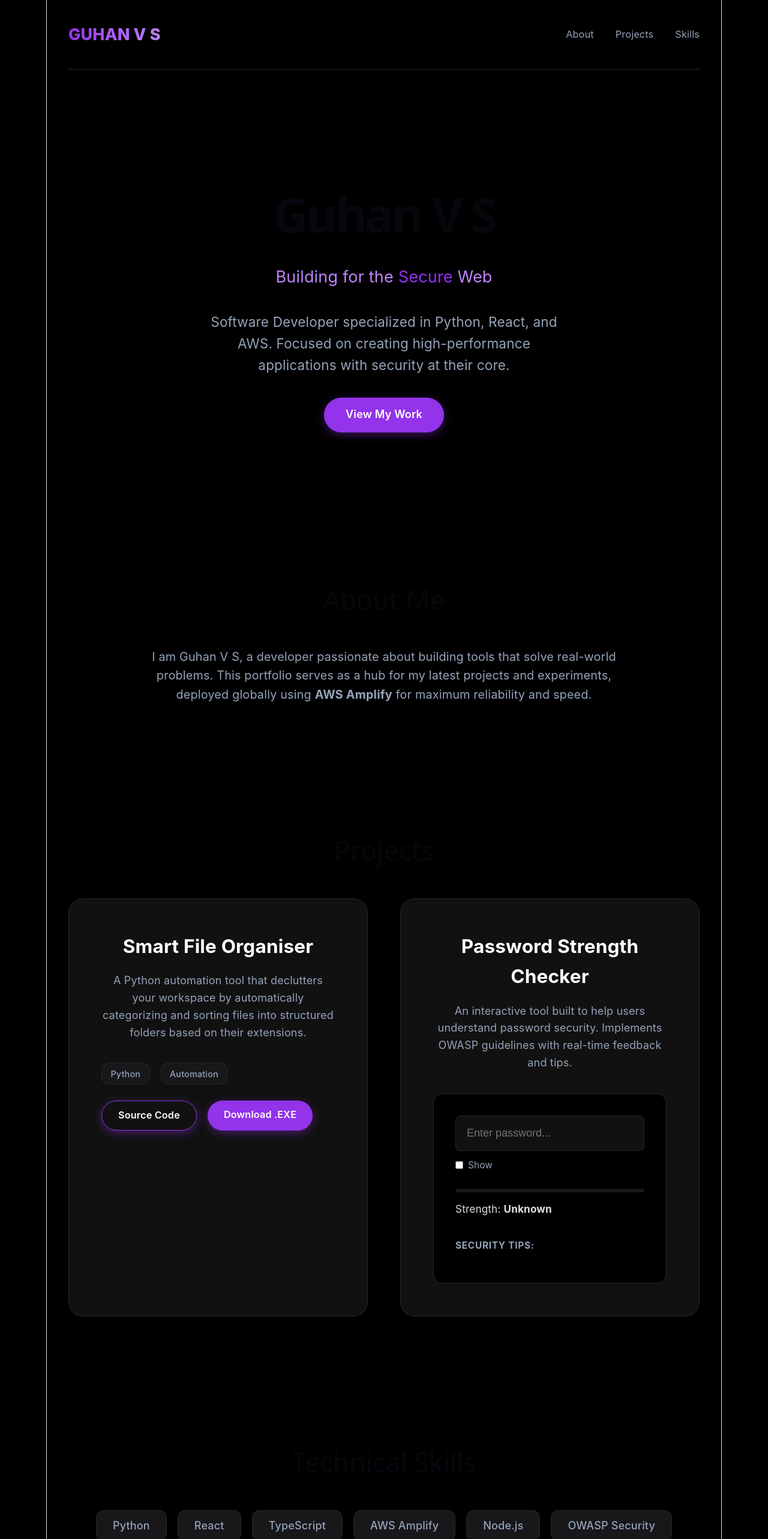
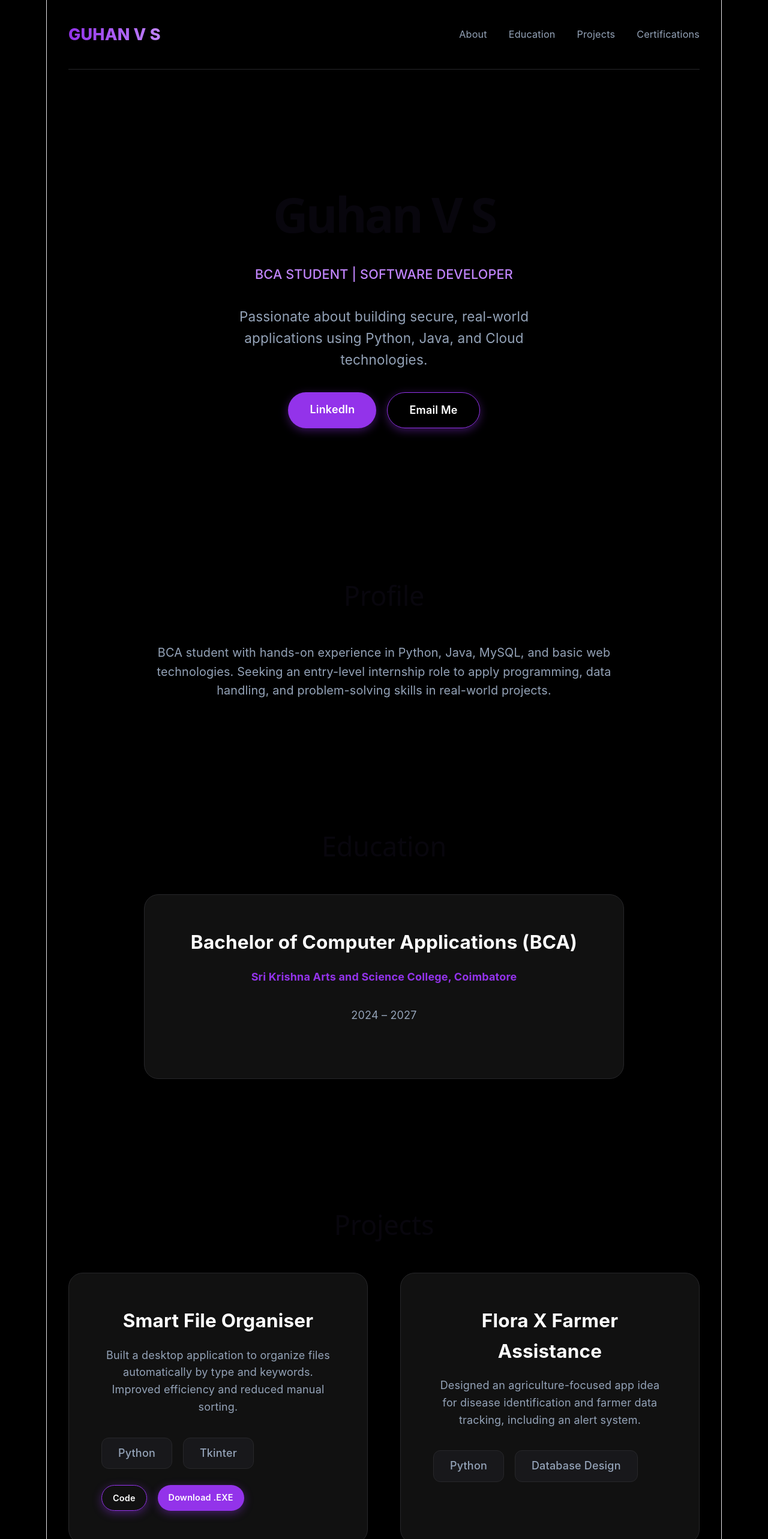
Before and after one commit to Guhan-VS/Portfolio, a React app: page / in a window 1280 px wide. Shown: the top 2566 px of the page at 60% size. Built offline with nearby package versions, Linux system fonts and the light colour scheme; the HTML template or start-up script is replaced by a standard one.

Commit message:
Integrated full resume details: Education, Certifications, and new Projects

```diff
--- a/src/App.tsx
+++ b/src/App.tsx
@@ -2,37 +2,59 @@ import './App.css'
 import PasswordChecker from './apps/PasswordChecker/PasswordChecker'
 
 function App() {
+  const certifications = [
+    { title: 'IBM Full Stack Software Developer', issuer: 'IBM', year: '2025' },
+    { title: 'Microsoft AI & ML Engineering', issuer: 'Microsoft', year: '2025' },
+    { title: 'Google Data Analytics Certificate', issuer: 'Google', year: '2025' },
+    { title: 'IBM AI Developer', issuer: 'IBM', year: '2025' },
+    { title: 'Google Gen AI Program', issuer: 'GDG', year: '2024-2025' },
+    { title: 'Google IT Support & Automation', issuer: 'Google', year: '2025' },
+  ];
+
   return (
     <div className="portfolio">
       <nav className="navbar">
         <div className="logo">GUHAN V S</div>
         <div className="nav-links">
           <a href="#about">About</a>
+          <a href="#education">Education</a>
           <a href="#projects">Projects</a>
-          <a href="#skills">Skills</a>
+          <a href="#certifications">Certifications</a>
         </div>
       </nav>
 
       <header className="hero">
         <h1>Guhan V S</h1>
-        <p style={{ fontSize: '1.5rem', marginTop: '1rem', color: 'var(--accent-purple)' }}>
-          Building for the <span className="purple-text">Secure</span> Web
+        <p style={{ fontSize: '1.2rem', marginTop: '1rem', color: 'var(--accent-purple)', fontWeight: '500' }}>
+          BCA STUDENT | SOFTWARE DEVELOPER
         </p>
         <p>
-          Software Developer specialized in Python, React, and AWS.
-          Focused on creating high-performance applications with security at their core.
+          Passionate about building secure, real-world applications using
+          Python, Java, and Cloud technologies.
         </p>
-        <a href="#projects" className="cta-button">View My Work</a>
+        <div style={{ display: 'flex', gap: '1rem', justifyContent: 'center', marginTop: '2rem' }}>
+          <a href="https://www.linkedin.com/in/guhanvs06/" target="_blank" rel="noopener noreferrer" className="cta-button">LinkedIn</a>
+          <a href="mailto:guhanvs2006@gmail.com" className="cta-button" style={{ background: 'transparent', border: '1px solid var(--primary-purple)' }}>Email Me</a>
+        </div>
       </header>
 
       <main>
         <section id="about" className="about">
-          <h2>About Me</h2>
+          <h2>Profile</h2>
           <p style={{ textAlign: 'center', maxWidth: '800px', margin: '0 auto', color: 'var(--text-secondary)', fontSize: '1.1rem' }}>
-            I am Guhan V S, a developer passionate about building tools that solve real-world problems.
-            This portfolio serves as a hub for my latest projects and experiments,
-            deployed globally using <strong>AWS Amplify</strong> for maximum reliability and speed.
+            BCA student with hands-on experience in Python, Java, MySQL, and basic web technologies.
+            Seeking an entry-level internship role to apply programming, data handling, and
+            problem-solving skills in real-world projects.
           </p>
+        </section>
+
+        <section id="education" className="education">
+          <h2>Education</h2>
+          <div className="project-card" style={{ maxWidth: '800px', margin: '0 auto', textAlign: 'center' }}>
+            <h3>Bachelor of Computer Applications (BCA)</h3>
+            <p style={{ color: 'var(--primary-purple)', fontWeight: 'bold' }}>Sri Krishna Arts and Science College, Coimbatore</p>
+            <p>2024 – 2027</p>
+          </div>
         </section>
 
         <section id="projects" className="projects">
@@ -40,33 +62,53 @@ function App() {
           <div className="project-grid">
             <div className="project-card">
               <h3>Smart File Organiser</h3>
-              <p>
-                A Python automation tool that declutters your workspace by
-                automatically categorizing and sorting files into structured folders
-                based on their extensions.
-              </p>
+              <p>Built a desktop application to organize files automatically by type and keywords. Improved efficiency and reduced manual sorting.</p>
               <div className="skill-tags" style={{ justifyContent: 'flex-start', marginBottom: '1.5rem' }}>
-                <span style={{ fontSize: '0.8rem', padding: '0.3rem 0.8rem' }}>Python</span>
-                <span style={{ fontSize: '0.8rem', padding: '0.3rem 0.8rem' }}>Automation</span>
+                <span>Python</span>
+                <span>Tkinter</span>
               </div>
               <div style={{ display: 'flex', gap: '1rem' }}>
-                <a href="https://github.com/Guhan-VS/Smart-File-Organsier" target="_blank" rel="noopener noreferrer" className="cta-button" style={{ fontSize: '0.9rem', padding: '0.6rem 1.5rem', background: 'transparent', border: '1px solid var(--primary-purple)' }}>
-                  Source Code
-                </a>
-                <a href="/SmartFileOrganiser.exe" download className="cta-button" style={{ fontSize: '0.9rem', padding: '0.6rem 1.5rem' }}>
-                  Download .EXE
-                </a>
+                <a href="https://github.com/Guhan-VS/Smart-File-Organsier" target="_blank" rel="noopener noreferrer" className="cta-button" style={{ fontSize: '0.8rem', padding: '0.5rem 1rem', background: 'transparent', border: '1px solid var(--primary-purple)' }}>Code</a>
+                <a href="/SmartFileOrganiser.exe" download className="cta-button" style={{ fontSize: '0.8rem', padding: '0.5rem 1rem' }}>Download .EXE</a>
+              </div>
+            </div>
+
+            <div className="project-card">
+              <h3>Flora X Farmer Assistance</h3>
+              <p>Designed an agriculture-focused app idea for disease identification and farmer data tracking, including an alert system.</p>
+              <div className="skill-tags" style={{ justifyContent: 'flex-start', marginBottom: '1.5rem' }}>
+                <span>Python</span>
+                <span>Database Design</span>
+              </div>
+            </div>
+
+            <div className="project-card">
+              <h3>Computer-Controlled Robot</h3>
+              <p>Developed a basic robot controlled via computer commands using serial communication (Arduino UNO, C/C++).</p>
+              <div className="skill-tags" style={{ justifyContent: 'flex-start', marginBottom: '1.5rem' }}>
+                <span>Arduino</span>
+                <span>C/C++</span>
               </div>
             </div>
 
             <div className="project-card">
               <h3>Password Strength Checker</h3>
-              <p>
-                An interactive tool built to help users understand password security.
-                Implements OWASP guidelines with real-time feedback and tips.
-              </p>
+              <p>Real-time security analyzer implementing OWASP guidelines with interactive feedback.</p>
               <PasswordChecker />
             </div>
+          </div>
+        </section>
+
+        <section id="certifications" className="certifications">
+          <h2>Certifications</h2>
+          <div className="project-grid" style={{ gridTemplateColumns: 'repeat(auto-fit, minmax(250px, 1fr))' }}>
+            {certifications.map((cert, index) => (
+              <div key={index} className="project-card" style={{ padding: '1.5rem', textAlign: 'center' }}>
+                <h4 style={{ fontSize: '1.1rem', marginBottom: '0.5rem' }}>{cert.title}</h4>
+                <p style={{ color: 'var(--primary-purple)', fontSize: '0.9rem' }}>{cert.issuer}</p>
+                <p style={{ fontSize: '0.8rem', opacity: 0.6 }}>{cert.year}</p>
+              </div>
+            ))}
           </div>
         </section>
 
@@ -74,19 +116,20 @@ function App() {
           <h2>Technical Skills</h2>
           <div className="skill-tags">
             <span>Python</span>
+            <span>Java</span>
+            <span>C/C++</span>
+            <span>MySQL</span>
+            <span>Selenium</span>
+            <span>Git/GitHub</span>
             <span>React</span>
-            <span>TypeScript</span>
             <span>AWS Amplify</span>
-            <span>Node.js</span>
-            <span>OWASP Security</span>
-            <span>Git</span>
-            <span>Vite</span>
+            <span>OOP/DBMS/SDLC</span>
           </div>
         </section>
       </main>
 
       <footer>
-        <p>&copy; {new Date().getFullYear()} Guhan. Handcrafted with Passion.</p>
+        <p>&copy; {new Date().getFullYear()} Guhan V S. Built for the future.</p>
         <p style={{ fontSize: '0.8rem', marginTop: '0.5rem', opacity: 0.6 }}>
           Last updated: {new Date().toLocaleDateString()}
         </p>
```
